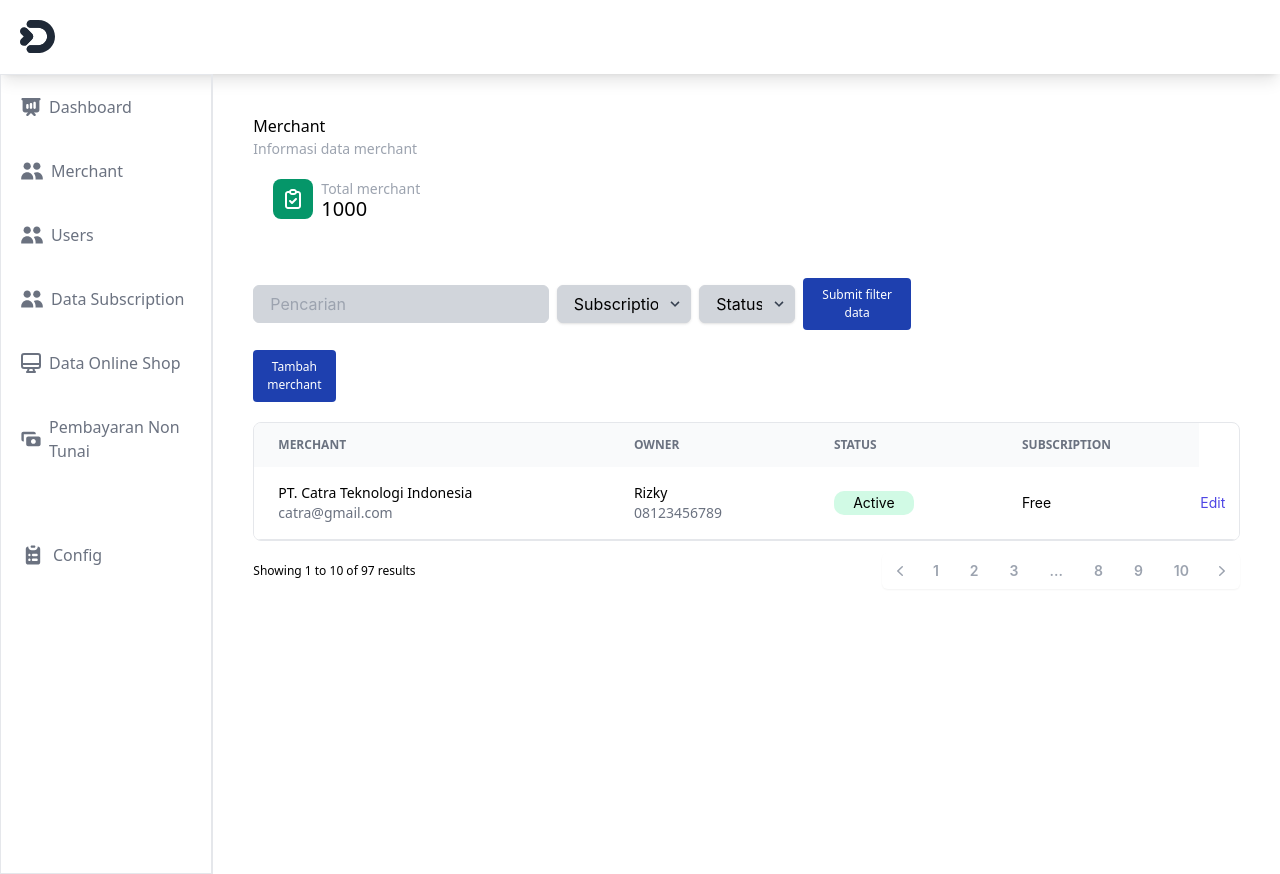
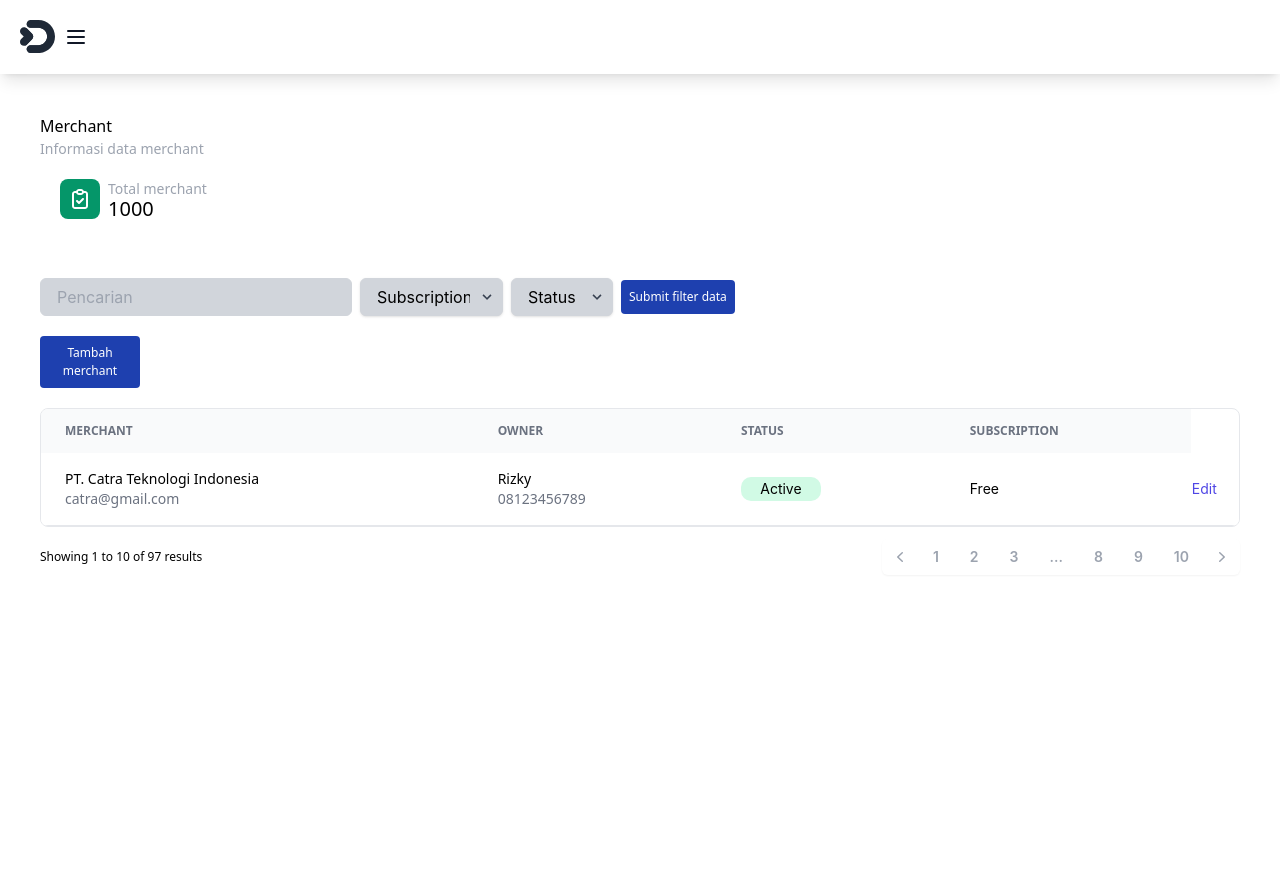
Before and after one commit to rizfirman/catra-backoffice-react, a React (Create React App) app: page /merchant in a window 1280 px wide. Built offline with nearby package versions, Linux system fonts and the light colour scheme.

Commit message:
add open/close sidebar feature

```diff
--- a/src/components/LayoutDashboard/index.js
+++ b/src/components/LayoutDashboard/index.js
@@ -1,4 +1,4 @@
-import React from 'react';
+import React, { useState } from 'react';
 import CatraLogo from '../../assets/icons/catra-logo.svg';
 import { Link, NavLink } from 'react-router-dom';
 import DashboardLogo from '../../assets/icons/dashboard-icon.svg';
@@ -8,18 +8,31 @@ import DataSubsIcon from '../../assets/icons/data-subs-icon.svg';
 import OnlineShopIcon from '../../assets/icons/online-shop-icon.svg';
 import NonTunaiIcon from '../../assets/icons/non-tunai-icon.svg';
 import ConfigIcon from '../../assets/icons/config-icon.svg';
+import sideBarOpen from '../../assets/icons/sidebar-open.svg';
+import sideBarClose from '../../assets/icons/sidebar-close.svg';
 
 const Layout = ({ children, active }) => {
+  const [isShowSideBar, setIsShowSideBar] = useState(false);
+  const onClickSideBar = () => {
+    setIsShowSideBar(!isShowSideBar);
+  }
   return (
     <div>
       <div className="mx-auto  grid grid-cols-12">
-        <header className="col-span-12 p-5 shadow-lg ">
+        <header className="col-span-12 p-5 shadow-lg flex items-center">
           <div>
-            <img src={CatraLogo} alt="Catra Logo" />
+            <img src={CatraLogo} alt="Catra Logo" className='mr-3'/>
+          </div>
+          <div>
+            {isShowSideBar ? (
+              <img src={sideBarOpen} alt="sidebar open" onClick={() => onClickSideBar()} />
+            ) : (
+              <img src={sideBarClose} alt="sidebar close" onClick={() => onClickSideBar()}  />
+            )}
           </div>
         </header>
 
-        <aside className="col-span-2 border border-r-2">
+        <aside className={isShowSideBar ? "col-span-2 border border-r-2" : "hidden"}>
           <NavLink to="/dashboard" className="flex p-5 hover:bg-gray-200">
             <img src={DashboardLogo} alt="Dashboard Logo" className="mr-2" />
             <p className="text-[16px] font-[500] text-[#6B7280] font-sans">Dashboard</p>
@@ -52,7 +65,7 @@ const Layout = ({ children, active }) => {
           </Link>
         </aside>
 
-        <main class="col-span-10 h-[100vh]  p-10 overflow-scroll">{children}</main>
+        <main className={isShowSideBar ? "col-span-10 h-[100vh]  p-10 overflow-scroll" : "col-span-12 h-[100vh]  p-10 overflow-scroll"}>{children}</main>
       </div>
     </div>
   );
```
Also changed, not shown: src/assets/icons/sidebar-close.svg (added), src/assets/icons/sidebar-open.svg (added).
